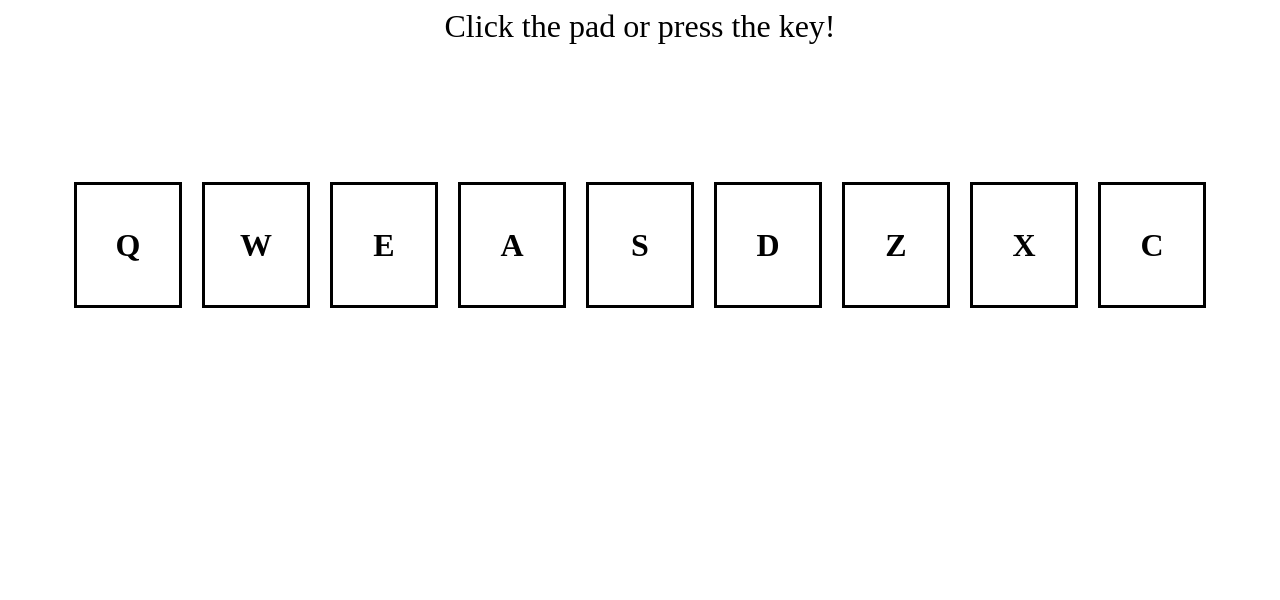
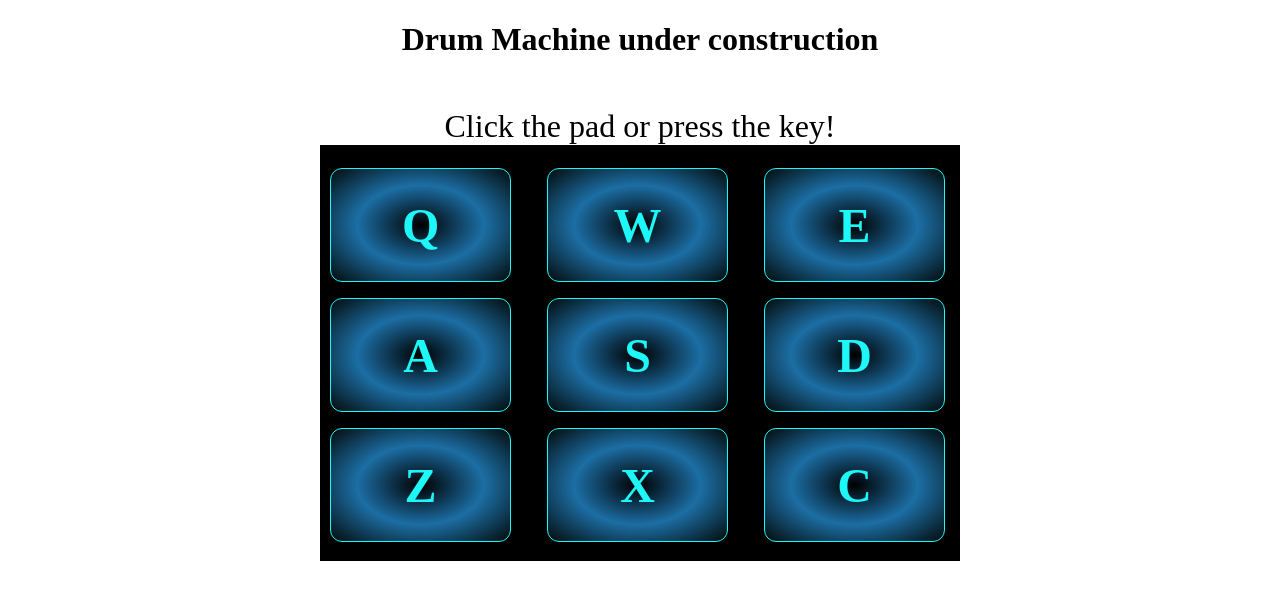
Before and after one commit to MaschaU/drum-machine, a React (Create React App) app: page / in a window 1280 px wide. Shown: the top 600 px of the page. Built offline with nearby package versions, Linux system fonts and the light colour scheme.

Commit message:
add some css

```diff
--- a/src/App.css
+++ b/src/App.css
@@ -2,24 +2,48 @@
   text-align: center;
 }
 
+.header {
+  text-align: center;
+  margin-bottom: 50px;
+}
+
 #drum-pads {
-  height: 50vh;
-  width: 90vw;
+  height: 52vh;
+  width: 50vw;
+  margin-left: auto;
+  margin-right: auto;
+  display: grid;
+  grid-template-columns: 15vw 15vw 15vw;
+  grid-template-rows: 15vh 15vh 15vh;
+  column-gap: 25px;
+  row-gap: 10px;
+  background-color: black;
+  align-self: center;
+  align-items: center;
+
+
+}
+
+.drum-pad {
+  border: 1px solid #1df7f7;
+  border-radius: 12px;
+  margin: 10px;
+  margin-top: 50px;
+  height: 14vh;
+  width: 14vw;
   display: flex;
   justify-content: center;
   align-items: center;
-  margin-left: auto;
-  margin-right: auto;
+  background: #000000;
+  background: -moz-radial-gradient(center, #000000 0%, #1C6EA4 50%, #030B0B 100%);
+  background: -webkit-radial-gradient(center, #000000 0%, #1C6EA4 50%, #030B0B 100%);
+  background: radial-gradient(ellipse at center, #000000 0%, #1C6EA4 50%, #030B0B 100%);
+
 }
 
-.drum-pad {
-  border: 3px solid black;
-  margin: 10px;
-  height: 15vh;
-  width: 15vw;
-  display: flex;
-  justify-content: center;
-  align-items: center;
+.keyes {
+  color:#1df7f7;
+  font-size: 3rem;
 }
 
 #display {
--- a/src/App.js
+++ b/src/App.js
@@ -7,7 +7,7 @@ import Drumpad from "./Drumpad";
 
 class App extends React.Component {
   state = {
-      display: "Click the pad or press the key!"
+      display: "Click the pad or press the key!",
     }
 
     handleDisplay = display => this.setState({display});
@@ -15,6 +15,7 @@ class App extends React.Component {
   render() {
     return (
       <div id="drum-machine">
+        <h1 className="header">Drum Machine under construction</h1>
         <div id="display">{this.state.display}</div>
         {/*mapping over the data from SoundData.js*/}
         <div id="drum-pads">
--- a/src/Drumpad.js
+++ b/src/Drumpad.js
@@ -2,6 +2,7 @@ import React from 'react';
 
 
 class Drumpad extends React.Component {
+
   // using lifecycle methods for key event listeners
   componentDidMount() {
     document.addEventListener("keydown", this.handleKeyDown);
@@ -34,7 +35,7 @@ class Drumpad extends React.Component {
         id={this.props.id}
         onClick={this.handleClick}
       >
-        <h1>{this.props.keyTrigger}</h1>
+        <h1 className="keyes">{this.props.keyTrigger}</h1>
         <audio
           ref={ref => this.audio = ref}
           className="clip"
```
Also changed, not shown: 1 other file (tests, documents, lock files or other folders).
